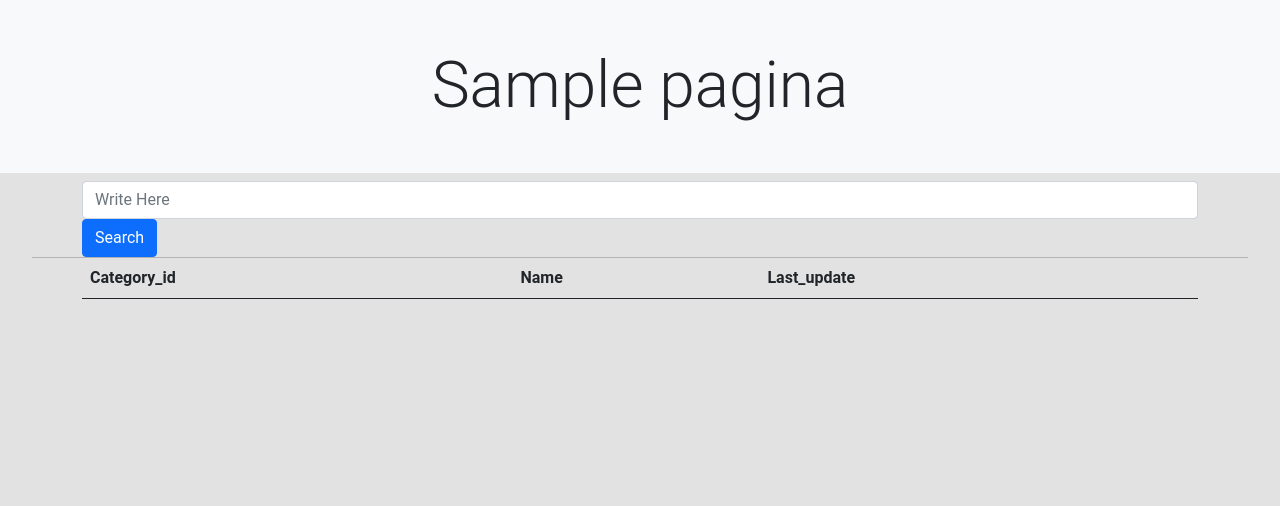
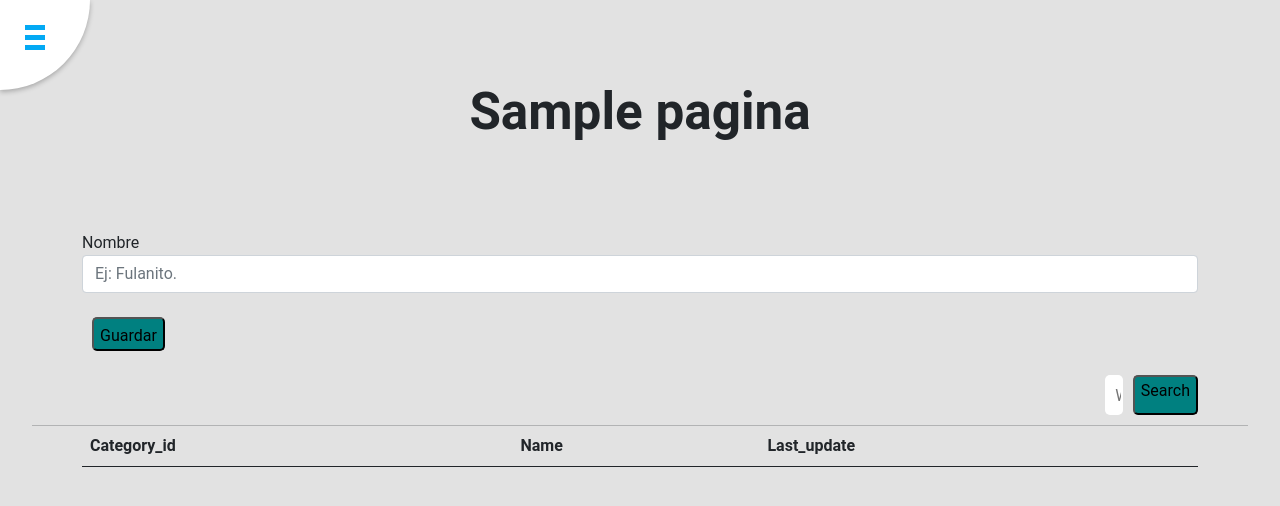
Before and after one commit to JoseC5517/proyecto_php, a PHP site: template vistas/vista_categoria.php in a window 1280 px wide. Shown: the top 506 px of the page. Run offline with PHP 8.4, Linux system fonts and the light colour scheme; the template is opened without the code that fills it: most values are stand-ins (such as "Sample title", 1, 10 or a date in 2020); data that the repository does not hold is empty.

Commit message:
modificacion-categoria(prototipo)

```diff
--- a/vistas/vista_categoria.php
+++ b/vistas/vista_categoria.php
@@ -1,18 +1,42 @@
-<?php require_once "vistas/partes/head.php"; ?>
+<?php require_once "partes/head.php"; ?>
 
-
-<div class="bg-light">
+<input type="checkbox" id="menu-toggle"/>
+  <label id="trigger" for="menu-toggle"></label>
+  <label id="burger" for="menu-toggle"></label>
+  <ul id="menu">
+    <li><a href="actores.php">Actores</a></li>
+    <li><a href="categoria.php">Categorias</a></li>
+    <li><a href="pais.php">Pais</a></li>
+    <li><a href="lenguaje.php">Idiomas</a></li>
+  </ul>
+<div class="web">
+<div class="">
             <div class="container">
-        <h1 class="display-3 py-5"><?php echo $pagina; ?></h1>
+                <h1 class=""><?php echo $pagina; ?></h1>
             </div>
         </div>
 
+        <form action="" method="post">
+                    <div class="container">
+                        <label for="">Nombre</label>
+                        <input type="text" name="nombre" class="form-control" placeholder="Ej: Fulanito.">
+                    </div>
+                    <br>
+                    <div class= "container">
+                        <button name="guardar" class="adios">Guardar</button>
+                    </div>
+                </form>
+                <div class = "bye container"><?php echo $_SESSION['mensaje'] ?? ""; ?> </div>
+        <br>
         <div class="container">
             <div class="group-form">
-    <form action="">
-    <input name="nombre" type="text" class="form-control" placeholder="Write Here">
-    <button name="buscar" class="btn btn-primary">Search</button>
+            <form class="formBuscar" action="">
+            <input name="nombre" type="text" class="hola" placeholder="Write Here">
+            <button name="buscar" class="boton">Search</button>
             </form>
+            </div>
+
+        </div>
             </div>
         </div>
 
@@ -40,4 +64,8 @@
           </tbody>
         </table>
         </div>
+</div>
+
+
+
 <?php require_once "vistas/partes/foot.php"; ?>
```
Also changed, not shown: categoria.php (+13 -0 lines), modelos/modelo_categoria.php (+7 -0 lines). Lines whose indentation alone changed are shown as unchanged.
